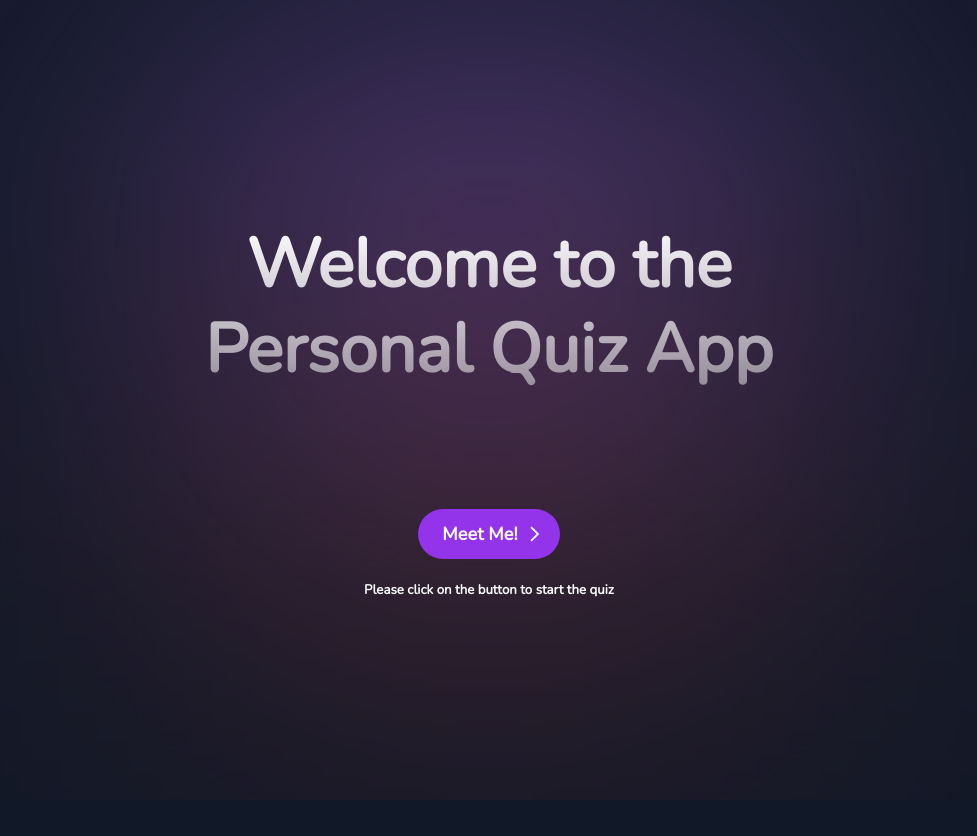
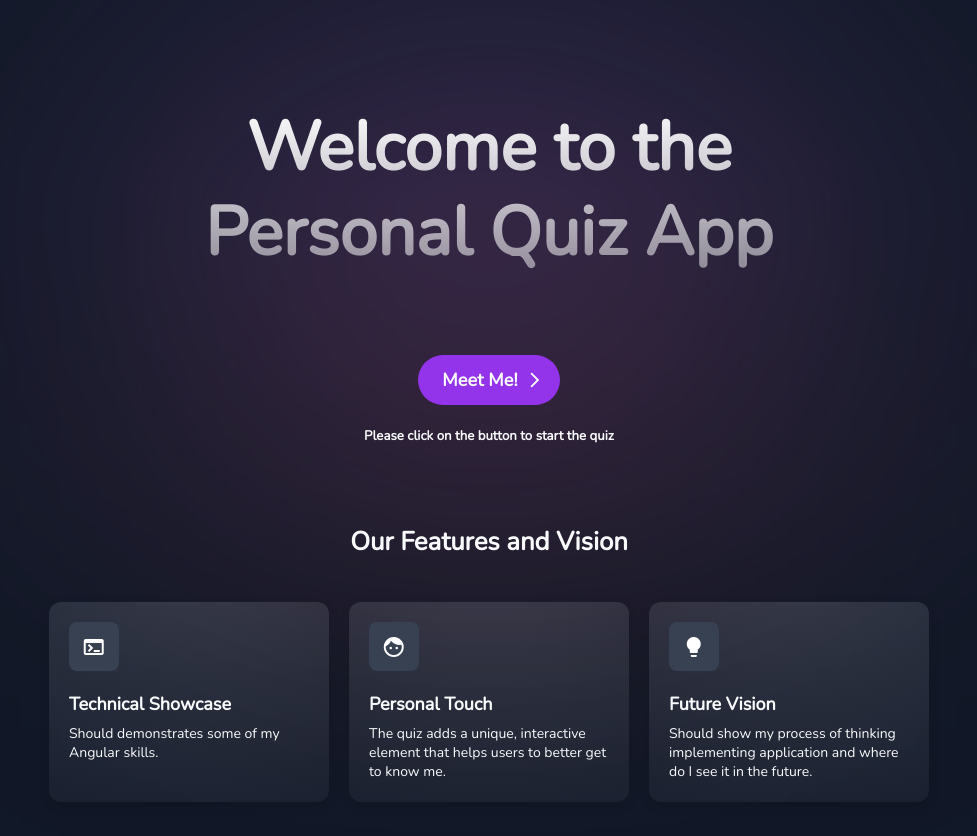
Before and after one commit to paki-valdi-9/personal-quiz-app-f, an Angular app: page /meet-me in a window 1280 px wide. Shown: the top 836 px of the page, without its empty margins (151-1128 px from the left). Before the commit the page ends 800 px from the top, so only its background shows below. Built offline with nearby package versions, Linux system fonts and the light colour scheme.

Commit message:
feat: feature component with integration

```diff
--- /dev/null
+++ b/src/app/cards/landing/components/feature/feature.component.html
@@ -0,0 +1,13 @@
+<div class="feature-card">
+  <div class="icon-container">
+    @if(icon.startsWith('http')){
+    <img [src]="this.icon" alt="icon" />
+    } @else{
+    <mat-icon>{{ icon }}</mat-icon>
+    }
+  </div>
+  <div class="content">
+    <h3 class="title">{{ title }}</h3>
+    <p class="description">{{ description }}</p>
+  </div>
+</div>
--- /dev/null
+++ b/src/app/cards/landing/components/feature/feature.component.scss
@@ -0,0 +1,52 @@
+@import '../../../../styles/variables/variables';
+
+
+.feature-card {
+    display: flex;
+    align-items: center;
+    flex-direction: column;
+    background: radial-gradient(157.73% 157.73% at 50% -29.9%, rgba(203, 213, 225, 0.18) 0%, rgba(203, 213, 225, 0) 120%);
+    border-radius: 12px;
+    box-shadow: 0 4px 12px rgba(0, 0, 0, 0.1);
+    padding: 20px;
+    max-width: 400px;
+    margin: 10px;
+    gap: 1.3rem;
+    height: 160px;
+
+    .icon-container {
+      margin-right: 20px;
+      width: 220px;
+      display: flex;
+
+      img, mat-icon {
+        width: 2.1rem;
+        height: 2.1rem;
+        border-radius: .5rem;
+        background-color: rgb(55 65 81 / 1);
+        padding: 8px;
+        color: #ffffff;
+        display: flex;
+        flex-direction: column;
+        justify-content: center;
+      }
+    }
+
+    .content {
+        text-align: start;
+        flex: 1;
+
+        .title {
+            font-size: 18px;
+            font-weight: 600;
+            color: $default-font-color-white;
+            margin: 0 0 8px 0;
+        }
+
+        .description {
+            font-size: 14px;
+            color: $default-font-color-white;
+            margin: 0;
+        }
+    }
+  }
--- a/src/app/cards/landing/view/landing-view.component.html
+++ b/src/app/cards/landing/view/landing-view.component.html
@@ -1,4 +1,5 @@
 <div class="quiz-landing-view-wrapper">
+  <mat-card-header class="landing-header"></mat-card-header>
   <!-- Gradient Blur Background -->
   <div class="gradient-blur"></div>
 
@@ -16,4 +17,29 @@
       <h5>{{ LANDING_PAGE_CONSTANTS.subtitle }}</h5>
     </mat-card-content>
   </mat-card>
+
+  <mat-card class="quiz-features">
+    <mat-card-header>
+      <mat-card-title>
+        <h3>{{ LANDING_PAGE_CONSTANTS.featuresTitle }}</h3>
+      </mat-card-title>
+    </mat-card-header>
+    <mat-card-content class="quiz-card-content">
+      <quiz-app-feature
+        [title]="FEATURES_CONTENT.feature1.title"
+        [description]="FEATURES_CONTENT.feature1.description"
+        [icon]="FEATURES_CONTENT.feature1.icon"
+      ></quiz-app-feature>
+      <quiz-app-feature
+        [title]="FEATURES_CONTENT.feature2.title"
+        [description]="FEATURES_CONTENT.feature2.description"
+        [icon]="FEATURES_CONTENT.feature2.icon"
+      ></quiz-app-feature>
+      <quiz-app-feature
+        [title]="FEATURES_CONTENT.feature3.title"
+        [description]="FEATURES_CONTENT.feature3.description"
+        [icon]="FEATURES_CONTENT.feature3.icon"
+      ></quiz-app-feature>
+    </mat-card-content>
+  </mat-card>
 </div>
--- a/src/app/cards/landing/view/landing-view.component.scss
+++ b/src/app/cards/landing/view/landing-view.component.scss
@@ -41,6 +41,7 @@
     z-index: 1;
 
     mat-card-header {
+      padding-bottom: 35px;
       justify-content: center;
     }
 
@@ -55,14 +56,20 @@
     text-align: center;
     height: 100%;
     display: flex;
-    flex-direction: column;
     justify-content: center;
     margin-left: auto;
     margin-right: auto;
     width: 100%;
-    flex-wrap: wrap;
-    align-content: center;
+    flex-wrap: nowrap;
     position: relative;
+    flex-direction: column;
+    align-items: center;
+
+    .landing-header{
+      width: 100%;
+      height: 200px;
+      padding-bottom: 80px;
+    }
 
     h1 {
       font-family: $default-app-font;
@@ -78,6 +85,22 @@
     //   color: $default-font-color-white;
     //   font-family: $default-app-font;
     // }
+
+    .quiz-features{
+
+      mat-card-header {
+        padding-bottom: 10px;
+      }
+
+      mat-card-content {
+        flex-direction: row;
+      }
+
+      h3 {
+        font-family: $default-app-font;
+        color: $default-font-color-white;
+      }
+    }
   }
 
   .gradient-blur {
@@ -86,9 +109,9 @@
     filter: blur(160px);
     width: 100%;
     max-width: 640px;
-    max-height: 600px;
+    max-height: 350px;
     height: 100%;
-    top: 50%;
+    top: 40%;
     left: 50%;
     transform: translate(-50%, -50%);
     background: linear-gradient(
--- a/src/app/cards/landing/view/landing-view.component.ts
+++ b/src/app/cards/landing/view/landing-view.component.ts
@@ -1,15 +1,20 @@
-import { LANDING_PAGE_CONSTANTS } from './../../../types/constants';
+import {
+  FEATURES_CONTENT,
+  LANDING_PAGE_CONSTANTS,
+} from './../../../types/constants';
 import { Component } from '@angular/core';
 import { MatCardModule } from '@angular/material/card';
 import { MatButtonModule } from '@angular/material/button';
 import { MatIconModule } from '@angular/material/icon';
+import { FeatureComponent } from '../components/feature/feature.component';
 
 @Component({
   selector: 'quiz-app-landing-view',
   templateUrl: './landing-view.component.html',
   styleUrls: ['./landing-view.component.scss'],
-  imports: [MatCardModule, MatButtonModule, MatIconModule],
+  imports: [MatCardModule, MatButtonModule, MatIconModule, FeatureComponent],
 })
 export class LandingViewComponent {
   LANDING_PAGE_CONSTANTS = LANDING_PAGE_CONSTANTS;
+  FEATURES_CONTENT = FEATURES_CONTENT;
 }
--- a/src/app/types/constants.ts
+++ b/src/app/types/constants.ts
@@ -1,8 +1,29 @@
 export const LANDING_PAGE_CONSTANTS = {
+  gameName: 'Personal Quiz App',
   title: `Welcome to the Personal Quiz App`,
-  gameName: 'Personal Quiz App',
   subtitle: 'Please click on the button to start the quiz',
   description: `This is a simple quiz app that will help you learn more about myself.
   The quiz consists of a series of questions that you will need to answer. Once you have answered all the questions,
   you will receive a personalized summarized result. Please click on the button Meet Me! to start the quiz.`,
+  featuresTitle: 'Our Features and Vision',
 };
+
+export const FEATURES_CONTENT = {
+  feature1: {
+    title: 'Technical Showcase',
+    description: 'Should demonstrates some of my Angular skills.',
+    icon: 'terminal',
+  },
+  feature2: {
+    title: 'Personal Touch',
+    description:
+      'The quiz adds a unique, interactive element that helps users to better get to know me.',
+    icon: 'face',
+  },
+  feature3: {
+    title: 'Future Vision',
+    description:
+      'Should show my process of thinking implementing application and where do I see it in the future.',
+    icon: 'lightbulb',
+  },
+};
```
Also changed, not shown: src/app/cards/landing/components/feature/feature.component.ts (added, +14 -0 lines).
